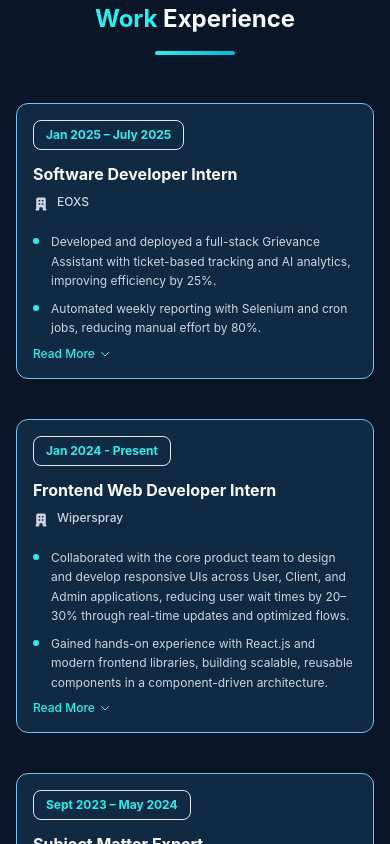
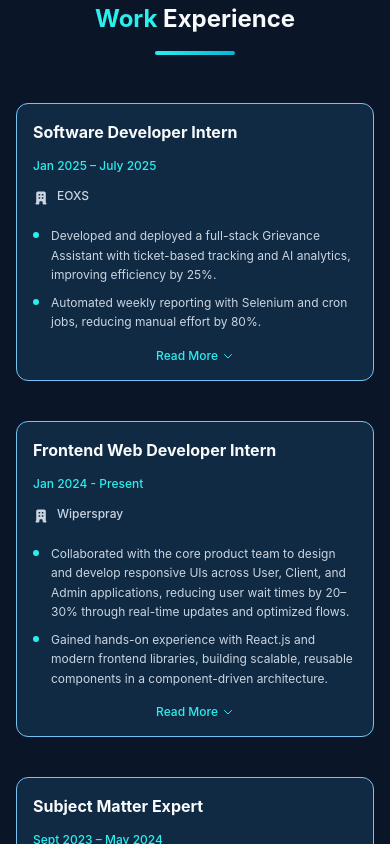
Before and after one commit to manan-b/My-Portfolio, a React (Vite) app: page / in a window 390 px wide. Shown: the part 3640-4484 px from the top of the page. Built offline with nearby package versions, Linux system fonts and the light colour scheme.

Commit message:
Refine Experience section responsive layout: adjust month-year size and centering

```diff
--- a/src/components/sections/Experience.jsx
+++ b/src/components/sections/Experience.jsx
@@ -123,6 +123,13 @@ export default function Experience() {
                                                                         {exp.title}
                                                                     </h3>
 
+                                                                    {/* Period - Mobile Only (Below Title) */}
+                                                                    <div className="block sm:hidden mb-3">
+                                                                        <span className="text-primary-400 text-xs font-medium">
+                                                                            {exp.period}
+                                                                        </span>
+                                                                    </div>
+
                                                                     {/* Company */}
                                                                     <div className="flex items-start gap-2 mb-0">
                                                                         <svg className="w-4 h-4 sm:w-5 sm:h-5 text-[var(--text-secondary)] mt-0.5 flex-shrink-0" fill="currentColor" viewBox="0 0 20 20">
@@ -134,8 +141,8 @@ export default function Experience() {
                                                                     </div>
                                                                 </div>
 
-                                                                {/* Right - Period */}
-                                                                <div className="flex-shrink-0 order-1 sm:order-2">
+                                                                {/* Right - Period (Desktop Only) */}
+                                                                <div className="hidden sm:block flex-shrink-0 order-1 sm:order-2">
                                                                     <span className="inline-flex items-center justify-center px-3 sm:px-4 py-1.5 sm:py-2 bg-primary-400/10 text-primary-400 text-xs sm:text-sm font-bold rounded-lg border border-primary-400/20 group-hover:bg-primary-400/20 transition-colors">
                                                                         {exp.period}
                                                                     </span>
@@ -156,6 +163,7 @@ export default function Experience() {
                                                                         </div>
                                                                     ))}
                                                                     {showReadMore && (
+                                                                        <div className="flex justify-center sm:justify-start w-full">
                                                                             <button
                                                                                 onClick={(e) => {
                                                                                     e.preventDefault();
@@ -169,6 +177,7 @@ export default function Experience() {
                                                                                     <path strokeLinecap="round" strokeLinejoin="round" strokeWidth={2} d={isExpanded ? "M5 15l7-7 7 7" : "M19 9l-7 7-7-7"} />
                                                                                 </svg>
                                                                             </button>
+                                                                        </div>
                                                                     )}
                                                                 </div>
                                                             )}
@@ -186,6 +195,13 @@ export default function Experience() {
                                                                         {exp.title}
                                                                     </h3>
 
+                                                                    {/* Period - Mobile Only (Below Title) */}
+                                                                    <div className="block sm:hidden mb-3">
+                                                                        <span className="text-primary-400 text-xs font-medium">
+                                                                            {exp.period}
+                                                                        </span>
+                                                                    </div>
+
                                                                     {/* Company */}
                                                                     <div className="flex items-start gap-2 mb-0">
                                                                         <svg className="w-4 h-4 sm:w-5 sm:h-5 text-[var(--text-secondary)] mt-0.5 flex-shrink-0" fill="currentColor" viewBox="0 0 20 20">
@@ -197,8 +213,8 @@ export default function Experience() {
                                                                     </div>
                                                                 </div>
 
-                                                                {/* Right - Period */}
-                                                                <div className="flex-shrink-0 order-1 sm:order-2">
+                                                                {/* Right - Period (Desktop Only) */}
+                                                                <div className="hidden sm:block flex-shrink-0 order-1 sm:order-2">
                                                                     <span className="inline-flex items-center justify-center px-3 sm:px-4 py-1.5 sm:py-2 bg-primary-400/10 text-primary-400 text-xs sm:text-sm font-bold rounded-lg border border-primary-400/20 group-hover:bg-primary-400/20 transition-colors">
                                                                         {exp.period}
                                                                     </span>
@@ -219,6 +235,7 @@ export default function Experience() {
                                                                         </div>
                                                                     ))}
                                                                     {showReadMore && (
+                                                                        <div className="flex justify-center sm:justify-start w-full">
                                                                             <button
                                                                                 onClick={() => toggleExpanded(idx)}
                                                                                 className="text-primary-400 text-xs font-medium hover:text-primary-300 transition-colors mt-2 flex items-center gap-1"
@@ -228,6 +245,7 @@ export default function Experience() {
                                                                                     <path strokeLinecap="round" strokeLinejoin="round" strokeWidth={2} d={isExpanded ? "M5 15l7-7 7 7" : "M19 9l-7 7-7-7"} />
                                                                                 </svg>
                                                                             </button>
+                                                                        </div>
                                                                     )}
                                                                 </div>
                                                             )}
```
Lines whose indentation alone changed are shown as unchanged.
